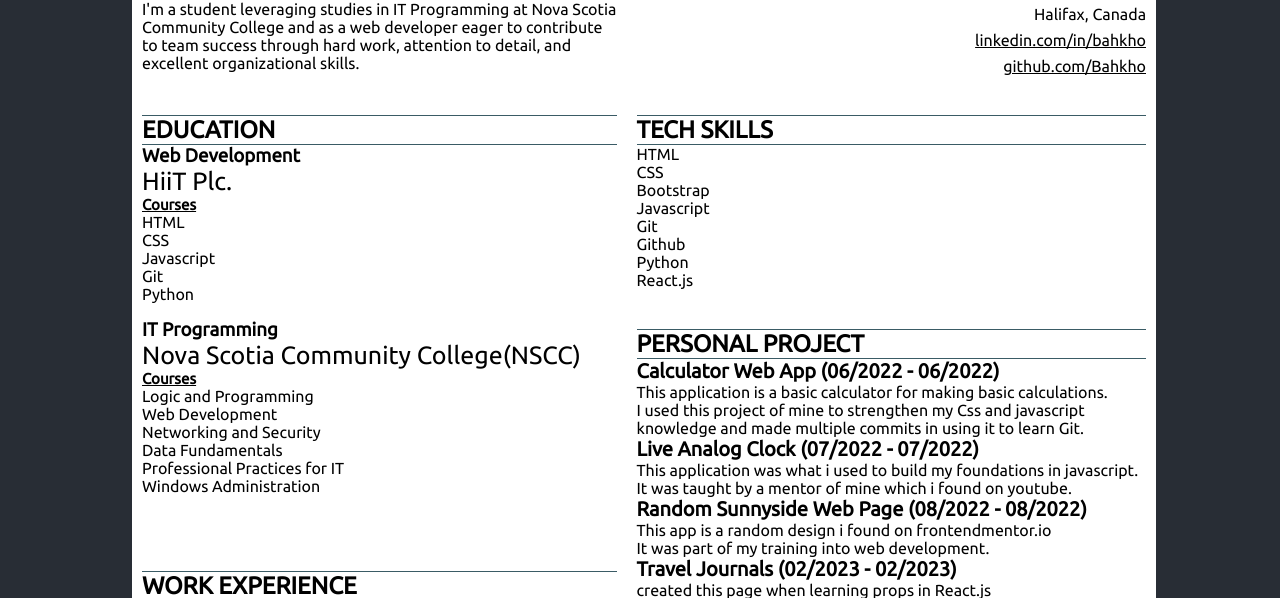
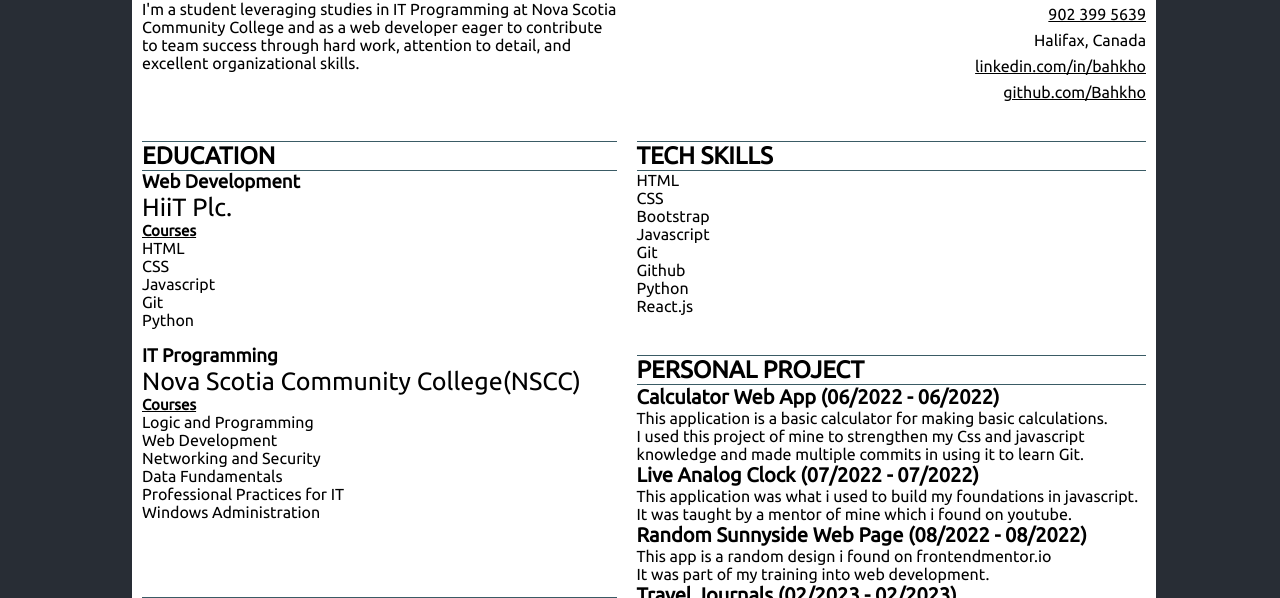
Before and after one commit to Bahkho/e-portfolio-WEBD1000, a plain HTML site: page myResume.html in a window 1280 px wide. Shown: the part 202-800 px from the top of the page. Drawn offline with Linux system fonts and the light colour scheme.

Commit message:
added number

```diff
--- a/myResume.html
+++ b/myResume.html
@@ -51,7 +51,7 @@
                target="_blank">akoredebakare4u@gmail.com</a
             >
           </li>
-          <!-- <li><a href="tel:+1(902) 399 5639" target="_blank">902 399 5639</a></li> -->
+          <li><a href="tel:+1(902) 399 5639" target="_blank">902 399 5639</a></li>
           <li>Halifax, Canada</li>
           <li>
             <a href="http://linkedin.com/in/bahkho" target="_blank">linkedin.com/in/bahkho</a>
```
